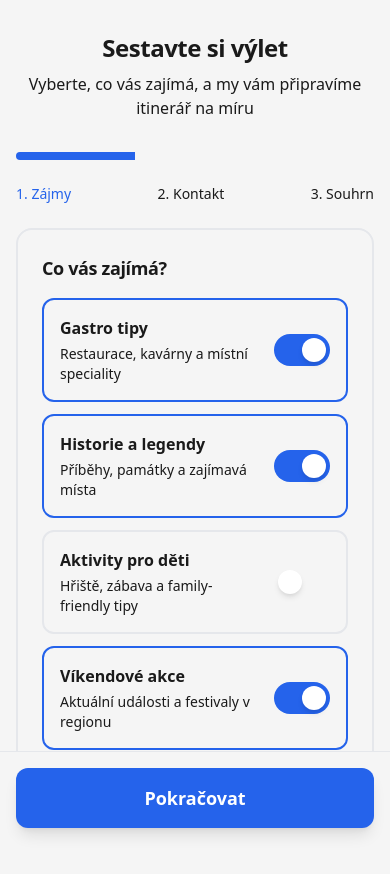
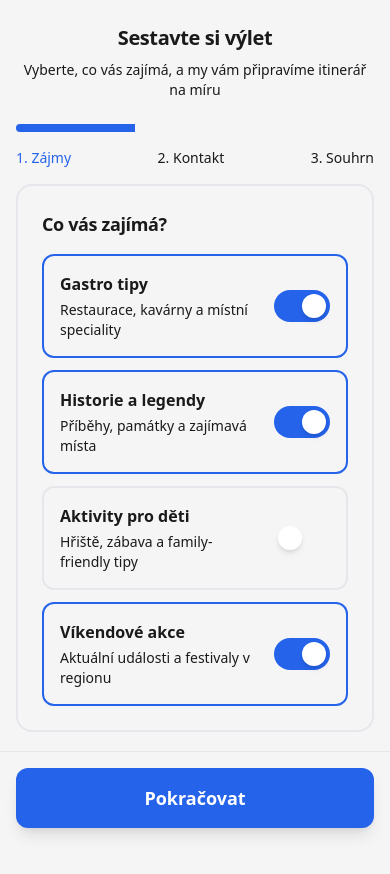
Before and after one commit to PavlaZimm/Tripradar.cz-app-sever, a Next.js app: page /configure in a window 390 px wide. Shown: the top 874 px of the page. Built offline with nearby package versions, Linux system fonts and the light colour scheme.

Commit message:
fix: improve mobile scrolling and layout
- Add overflow-y-auto to body for proper scrolling
- Increase bottom padding for fixed button
- Reduce spacing for mobile screens

https://claude.ai/code/session_01A3xNt1r5bRzgiCRbfgPcLj

```diff
--- a/src/app/configure/ConfigureForm.tsx
+++ b/src/app/configure/ConfigureForm.tsx
@@ -116,7 +116,7 @@ export function ConfigureForm() {
   const progress = ((stepIndex + 1) / 3) * 100
 
   return (
-    <div className="space-y-6">
+    <div className="space-y-4">
       {/* Progress bar */}
       <div className="relative h-2 bg-foreground/10 rounded-full overflow-hidden">
         <div
@@ -288,8 +288,6 @@ export function ConfigureForm() {
         </div>
       </div>
 
-      {/* Spacer pro fixed buttons */}
-      <div className="h-24" />
     </div>
   )
 }
--- a/src/app/configure/page.tsx
+++ b/src/app/configure/page.tsx
@@ -13,13 +13,13 @@ export const metadata = {
 
 export default function ConfigurePage() {
   return (
-    <main className="min-h-screen bg-background">
-      <div className="max-w-lg mx-auto px-4 py-8">
-        <header className="text-center mb-8">
-          <h1 className="text-2xl font-bold text-foreground mb-2">
+    <main className="min-h-screen bg-background overflow-y-auto">
+      <div className="max-w-lg mx-auto px-4 py-6 pb-32">
+        <header className="text-center mb-6">
+          <h1 className="text-xl font-bold text-foreground mb-2">
             Sestavte si výlet
           </h1>
-          <p className="text-text-secondary">
+          <p className="text-sm text-text-secondary">
             Vyberte, co vás zajímá, a my vám připravíme itinerář na míru
           </p>
         </header>
--- a/src/styles/globals.css
+++ b/src/styles/globals.css
@@ -66,10 +66,15 @@
   margin: 0;
 }
 
-html,
+html {
+  height: 100%;
+}
+
 body {
+  min-height: 100%;
   max-width: 100vw;
   overflow-x: hidden;
+  overflow-y: auto;
   font-family: system-ui, -apple-system, BlinkMacSystemFont, 'Segoe UI', sans-serif;
   background-color: var(--color-background);
   color: var(--color-text-primary);
```
